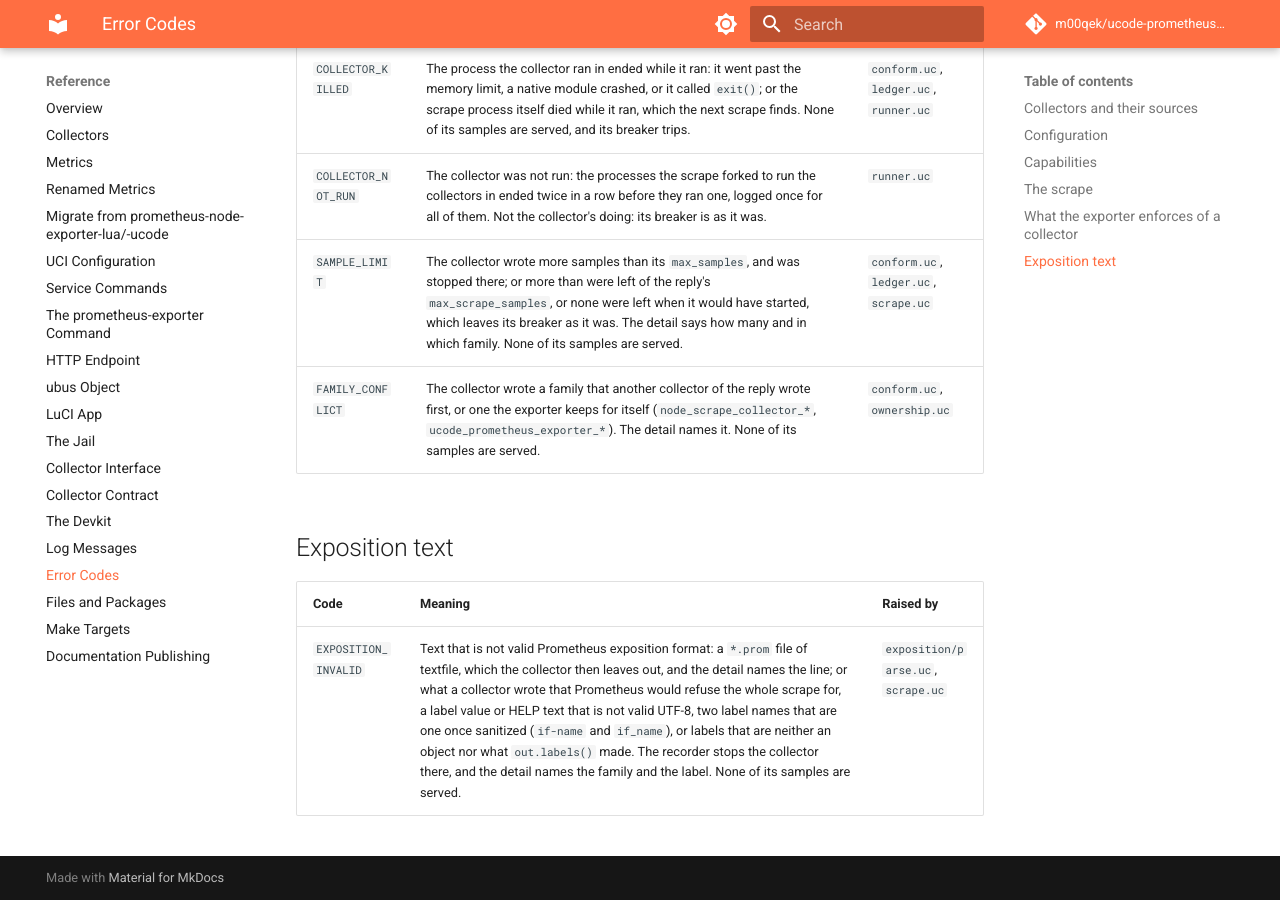
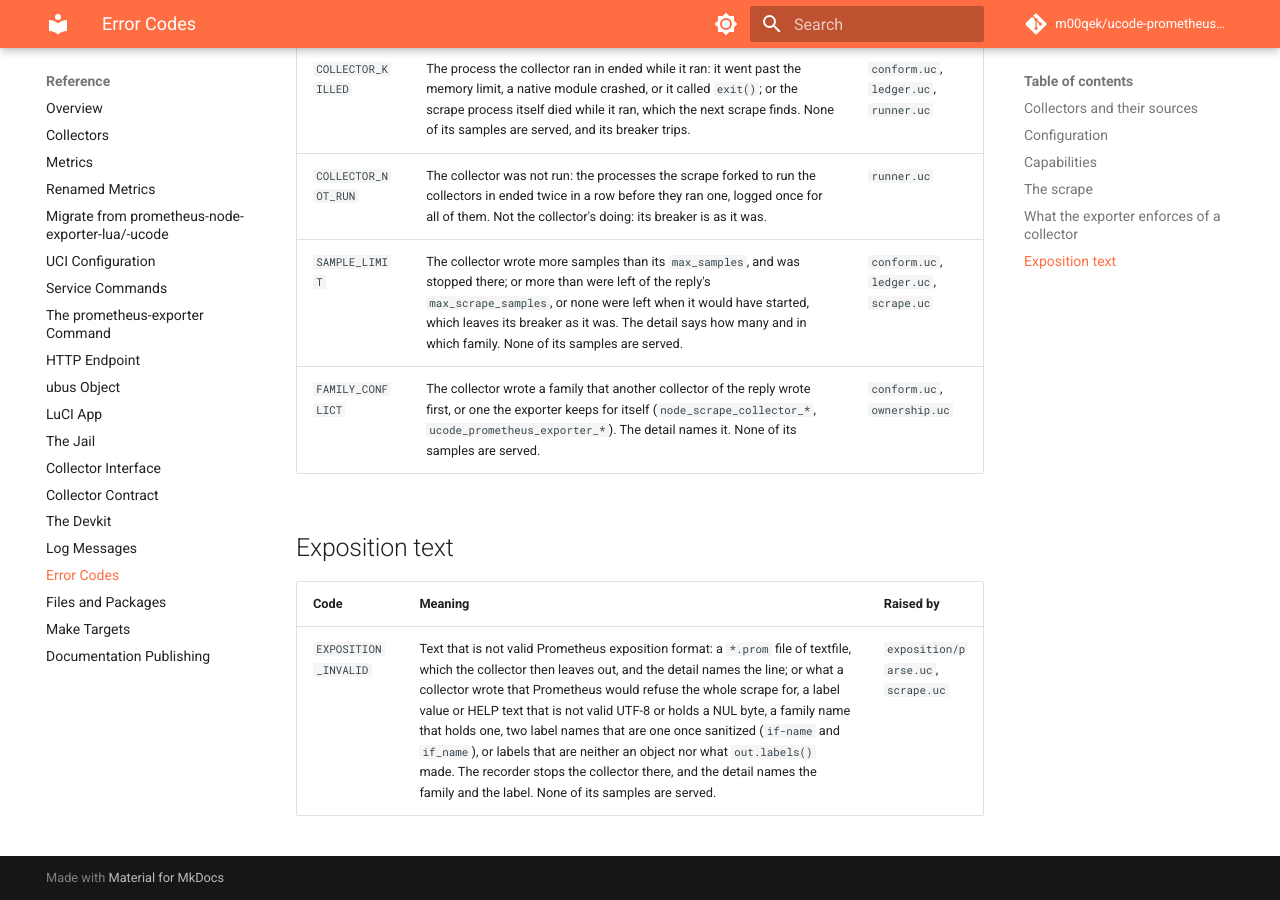
Before and after one commit to m00qek/ucode-prometheus-exporter, an MkDocs documentation site: the page built from docs/reference/error-codes.md, in a window 1280 px wide and 900 px high, scrolled down 3573 px. Built offline with MkDocs 1.6.1 and Material for MkDocs 9.7.7, drawn with Linux system fonts in a browser that asks for light colours; comment, search, counter and statistics services are not loaded.

Commit message:
Refuse a NUL byte in what the recorder writes and the parser reads
ucode's regexes and replace() stop at the first NUL, so a quote, a newline
or a byte that is not UTF-8 after one in a label value or a HELP text
passed SPECIAL and utf8_valid, on the fast path of a sample and on
label_text's, and a family's name with a NUL and a newline passed
METRIC_NAME and wrote lines of its own: Prometheus then refused the whole
scrape. The format has no escape for a NUL, so the recorder refuses one in
a label value, a HELP text (writer and batch) or a name, with
EXPOSITION_INVALID, checked with index(), which reads the whole string.
utf8_valid reads past a NUL. parse refuses a line with one, where it took
what came before it.

The properties that hold the fast path to label_text and batch to the
writers generate values, HELP texts and names with NUL bytes, and so do
the round trip's label values.

```diff
--- a/docs/reference/error-codes.md
+++ b/docs/reference/error-codes.md
@@ -60,4 +60,4 @@
 
 | Code | Meaning | Raised by |
 | :--- | :--- | :--- |
-| `EXPOSITION_INVALID` | Text that is not valid Prometheus exposition format: a `*.prom` file of textfile, which the collector then leaves out, and the detail names the line; or what a collector wrote that Prometheus would refuse the whole scrape for, a label value or HELP text that is not valid UTF-8, two label names that are one once sanitized (`if-name` and `if_name`), or labels that are neither an object nor what `out.labels()` made. The recorder stops the collector there, and the detail names the family and the label. None of its samples are served. | `exposition/parse.uc`, `scrape.uc` |
+| `EXPOSITION_INVALID` | Text that is not valid Prometheus exposition format: a `*.prom` file of textfile, which the collector then leaves out, and the detail names the line; or what a collector wrote that Prometheus would refuse the whole scrape for, a label value or HELP text that is not valid UTF-8 or holds a NUL byte, a family name that holds one, two label names that are one once sanitized (`if-name` and `if_name`), or labels that are neither an object nor what `out.labels()` made. The recorder stops the collector there, and the detail names the family and the label. None of its samples are served. | `exposition/parse.uc`, `scrape.uc` |
```
Also changed, not shown: CHANGELOG.md (+1 -0 lines), docs/reference/collector-contract.md (+1 -1 lines), docs/reference/collector-interface.md (+1 -1 lines), 7 other files.
